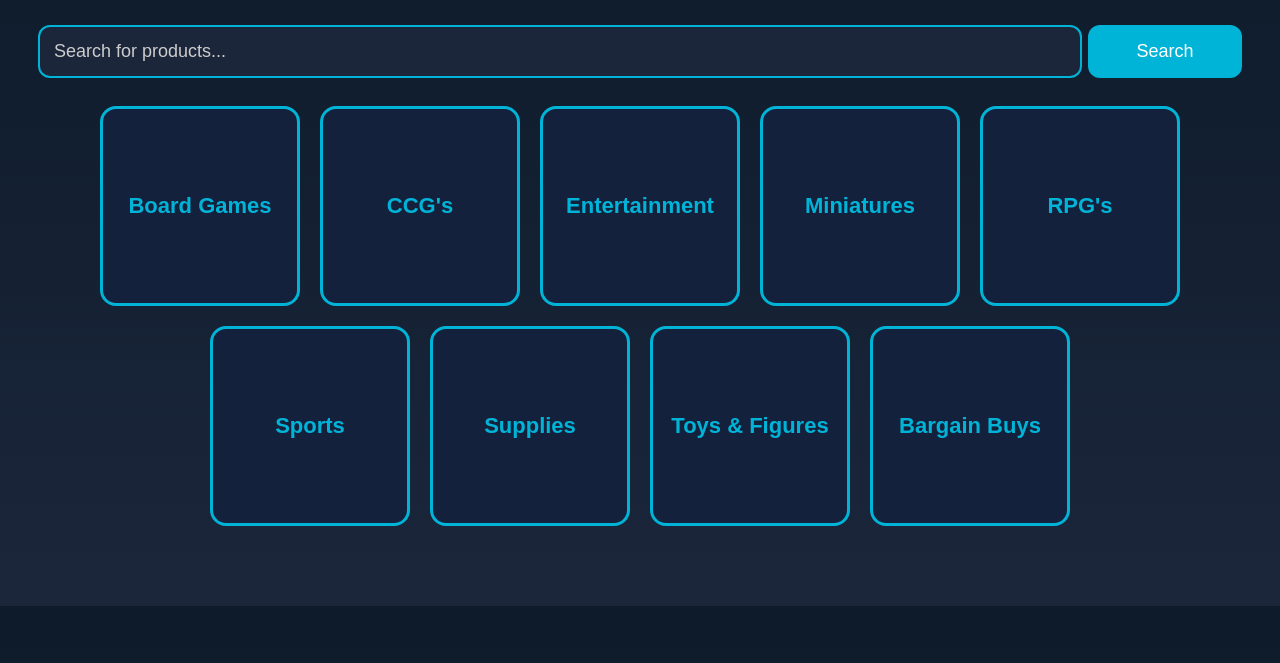
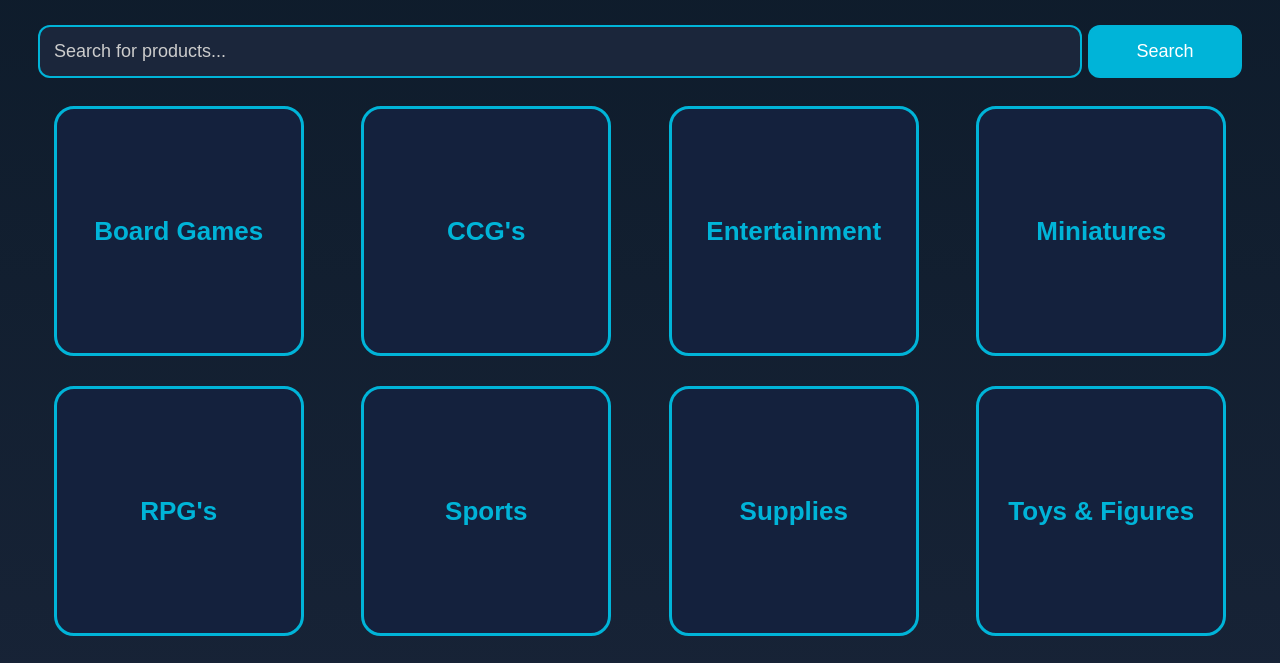
Before and after one commit to PopeManJim/kiosk-ui, a plain HTML site: page index.html in a window 1280 px wide. Shown: the part 116-779 px from the top of the page. Drawn offline with Linux system fonts and the light colour scheme; no server answers.

Commit message:
Update style.css

```diff
--- a/style.css
+++ b/style.css
@@ -4,6 +4,7 @@ body {
   margin: 0;
   padding: 20px;
   color: #ffffff;
+  overflow-y: auto;
 }
 
 .container {
@@ -58,21 +59,21 @@ h1 {
 }
 
 #category-buttons {
-  display: flex;
-  flex-wrap: wrap;
-  gap: 20px;
-  justify-content: center;
+  display: grid;
+  grid-template-columns: repeat(auto-fill, minmax(250px, 1fr));
+  gap: 30px;
+  justify-items: center;
   margin-bottom: 40px;
 }
 
 .category-btn {
-  width: 200px;
-  height: 200px;
-  font-size: 22px;
+  width: 250px;
+  height: 250px;
+  font-size: 26px;
   background-color: #14213d;
   color: #00b4d8;
   border: 3px solid #00b4d8;
-  border-radius: 16px;
+  border-radius: 20px;
   cursor: pointer;
   transition: background-color 0.2s ease, transform 0.2s ease;
   display: flex;
```
